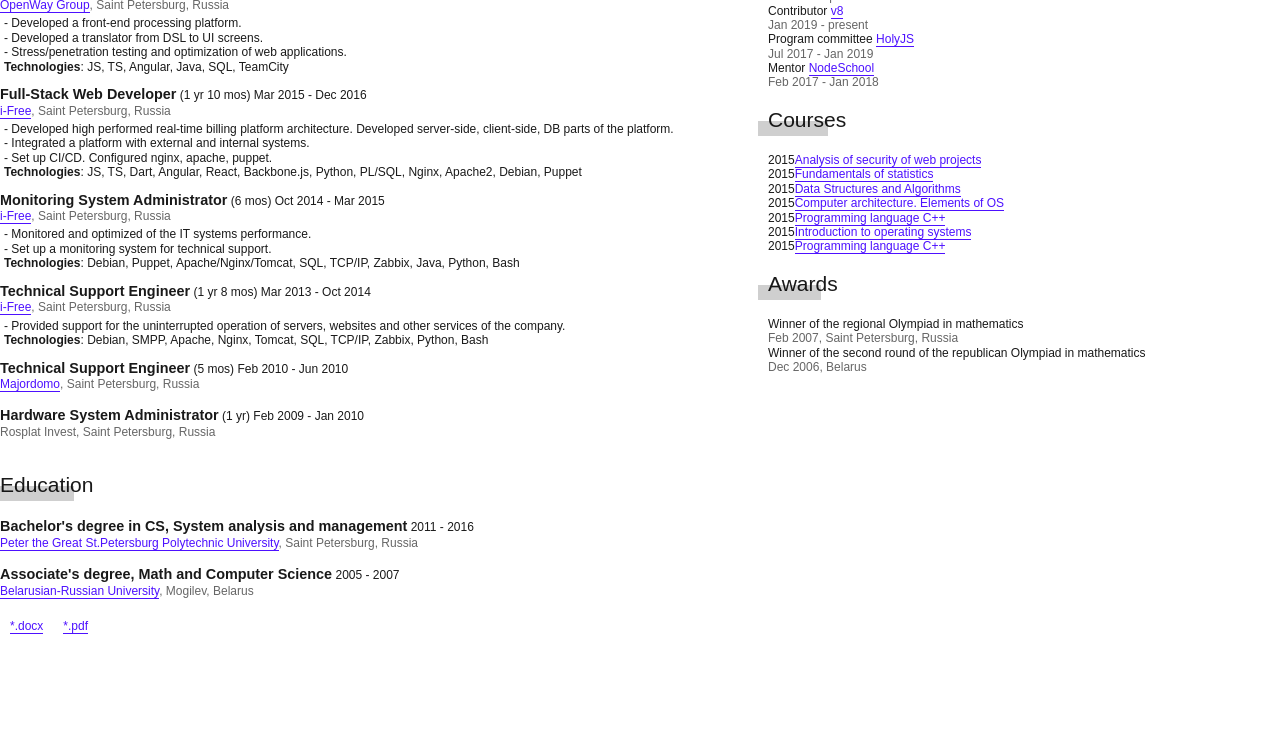
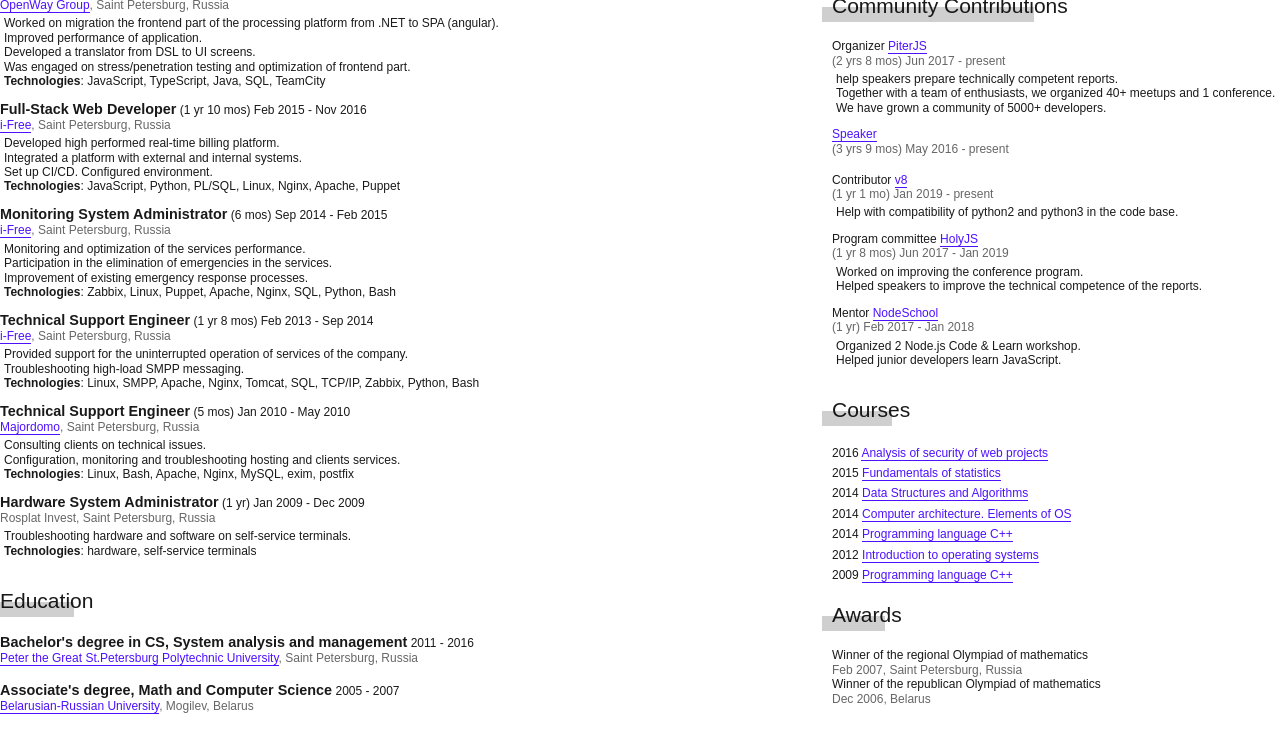
Before and after one commit to bmsdave/bmsdave.github.io, a Gatsby site: page /resume in a window 1280 px wide. Shown: the part 246-978 px from the top of the page. Before the commit the page ends 883 px from the top, so only its background shows below. Built offline with nearby package versions, Linux system fonts and the light colour scheme; Gatsby itself is replaced by a stand-in of ours; some packages are replaced by stand-ins of ours.

Commit message:
fix text experience and contributing

```diff
--- a/data/awards.json
+++ b/data/awards.json
@@ -1,11 +1,11 @@
 [
   {
-    "title": "Winner of the regional Olympiad in mathematics",
+    "title": "Winner of the regional Olympiad of mathematics",
     "date": "Feb 2007",
     "location": "Saint Petersburg, Russia"
   },
   {
-    "title": "Winner of the second round of the republican Olympiad in mathematics",
+    "title": "Winner of the republican Olympiad of mathematics",
     "date": "Dec 2006",
     "location": "Belarus"
   }
--- a/data/contributions.json
+++ b/data/contributions.json
@@ -1,32 +1,56 @@
 [
   {
     "title": "Organizer",
+    "description": [
+      "help speakers prepare technically competent reports.",
+      "Together with a team of enthusiasts, we organized 40+ meetups and 1 conference.",
+      "We have grown a community of 5000+ developers."
+    ],
     "organization": "PiterJS",
     "organizationLink": "https://medium.com/piterjs",
-      "date": "Mar 2017 - present"
+    "dateStart": "2017-6",
+    "dateEnd": null
   },
   {
     "title": "",
+    "description": [],
     "organization": "Speaker",
     "organizationLink": "https://bmsdave.github.io/talks",
-      "date": "Mar 2016 - present"
+    "dateStart": "2016-5",
+    "dateEnd": null
   },
   {
     "title": "Contributor",
+    "description": [
+      "Help with compatibility of python2 and python3 in the code base."
+    ],
     "organization": "v8",
     "organizationLink": "https://chromium-review.googlesource.com/q/owner:bmsdave%2540gmail.com",
-        "date": "Jan 2019 - present"
+    "dateStart": "2019-1",
+    "dateEnd": null
   },
   {
     "title": "Program committee",
+    "description": [
+      "Worked on improving the conference program.",
+      "Helped speakers to improve the technical competence of the reports."
+    ],
     "organization": "HolyJS",
     "organizationLink": "https://holyjs.ru/en/",
-      "date": "Jul 2017 - Jan 2019"
+    "date": "Jul 2017 - Jan 2019",
+    "dateStart": "2017-6",
+    "dateEnd": "2019-1"
   },
   {
     "title": "Mentor",
+    "description": [
+      "Organized 2 Node.js Code & Learn workshop.",
+      "Helped junior developers learn JavaScript."
+    ],
     "organization": "NodeSchool",
     "organizationLink": "https://nodeschool.io/spb/",
-      "date": "Feb 2017 - Jan 2018"
+    "date": "Feb 2017 - Jan 2018",
+    "dateStart": "2017-2",
+    "dateEnd": "2018-1"
   }
 ]
--- a/data/experience.json
+++ b/data/experience.json
@@ -5,8 +5,8 @@
     "organizationLink": "http://www.openwaygroup.com/",
     "location": "Saint Petersburg, Russia",
     "description": [
-      "Developing a front-end of platform and a DSL-translator. Monitoring a quality of code.",
-      "Ensuring a required level of test coverage, high quality Release Notes.",
+      "Developing the frontend of platform and a DSL-translator.",
+      "Ensuring a required level of test coverage, quality of code, Release Notes and documentation.",
       "Maintaining PA DSS/PCI DSS requirements and high level of security."
     ],
     "responsibilities": [
@@ -16,17 +16,16 @@
       "Ensuring high quality Release Notes.",
       "developing software to facilitate manual/automated product testing",
       "applying current and reliable software development technologies (for developing products)",
-
       "Controlling usage of 3rd party libraries in terms of absense of known security vulnerabilities and ensuring license compliance.",
       "Fixing defects according to regulations (SLA).",
       "Ensures implementation of non-functional requirements for the product.",
       "Performing the functions of the Information Security Officer (PCI DSS)."
     ],
     "technologies": [
-      "JS", "TS", "Angular", "Java", "SQL", "TeamCity"
+      "JavaScript", "TypeScript", "Java", "SQL", "TeamCity"
     ],
-    "dateStart": [2018,12],
-    "dateEnd": []
+    "dateStart": "2018-12",
+    "dateEnd": null
   },
 
   {
@@ -35,17 +34,18 @@
     "organizationLink": "http://www.openwaygroup.com/",
     "location": "Saint Petersburg, Russia",
     "description": [
-      "Developed a front-end processing platform.",
+      "Worked on migration the frontend part of the processing platform from .NET to SPA (angular).",
+      "Improved performance of application.",
       "Developed a translator from DSL to UI screens.",
-      "Stress/penetration testing and optimization of web applications."
+      "Was engaged on stress/penetration testing and optimization of frontend part."
     ],
     "responsibilities": [
     ],
     "technologies": [
-      "JS", "TS", "Angular", "Java", "SQL", "TeamCity"
+      "JavaScript", "TypeScript", "Java", "SQL", "TeamCity"
     ],
-    "dateStart": [2016, 11],
-    "dateEnd": [2018, 12]
+    "dateStart": "2016-11",
+    "dateEnd": "2018-12"
   },
 
   {
@@ -54,9 +54,9 @@
     "organizationLink": "http://www.i-free.com/en",
     "location": "Saint Petersburg, Russia",
     "description": [
-      "Developed high performed real-time billing platform architecture. Developed server-side, client-side, DB parts of the platform.",
+      "Developed high performed real-time billing platform.",
       "Integrated a platform with external and internal systems.",
-      "Set up CI/CD. Configured nginx, apache, puppet."
+      "Set up CI/CD. Configured environment."
     ],
     "responsibilities": [
       "Developing clients personal accounts.",
@@ -67,10 +67,10 @@
       "Configure nginx, apache, puppet configurations."
     ],
     "technologies": [
-      "JS", "TS", "Dart", "Angular", "React", "Backbone.js", "Python", "PL/SQL", "Nginx", "Apache2", "Debian", "Puppet"
+      "JavaScript", "Python", "PL/SQL", "Linux", "Nginx", "Apache", "Puppet"
     ],
-    "dateStart": [2015,2],
-    "dateEnd": [2016,11]
+    "dateStart": "2015-2",
+    "dateEnd": "2016-11"
   },
 
   {
@@ -79,12 +79,13 @@
     "organizationLink": "http://www.i-free.com/en",
     "location": "Saint Petersburg, Russia",
     "description": [
-      "Monitored and optimized of the IT systems performance.",
-      "Set up a monitoring system for technical support."
+      "Monitoring and optimization of the services performance.",
+      "Participation in the elimination of emergencies in the services.",
+      "Improvement of existing emergency response processes."
     ],
     "responsibilities": [
-      "Monitoring and optimization of the IT systems performance.",
-      "Participation in the elimination of emergencies in the server software workflow (regardless of the time of day).",
+      "Monitoring and optimization of the services performance.",
+      "Participation in the elimination of emergencies in the services.",
       "Improvement of existing emergency response processes."
     ],
     "functions": [
@@ -95,10 +96,10 @@
       "Providing technical recommendations to internal divisions of the company."
     ],
     "technologies": [
-      "Debian", "Puppet", "Apache/Nginx/Tomcat", "SQL", "TCP/IP", "Zabbix", "Java", "Python", "Bash"
+      "Zabbix", "Linux", "Puppet", "Apache", "Nginx", "SQL", "Python", "Bash"
     ],
-    "dateStart": [2014, 9],
-    "dateEnd": [2015, 2]
+    "dateStart": "2014-9",
+    "dateEnd": "2015-2"
   },
   {
     "title": "Technical Support Engineer",
@@ -106,7 +107,8 @@
     "organizationLink": "http://www.i-free.com/en",
     "location": "Saint Petersburg, Russia",
     "description": [
-      "Provided support for the uninterrupted operation of servers, websites and other services of the company."
+      "Provided support for the uninterrupted operation of services of the company.",
+      "Troubleshooting high-load SMPP messaging."
     ],
     "responsibilities": [
       "Round-the-clock monitoring of the company's servers and services and rapid response to the occurred problems.",
@@ -116,10 +118,10 @@
       "Providing technical recommendations to the company’s internal divisions."
     ],
     "technologies": [
-      "Debian", "SMPP", "Apache", "Nginx", "Tomcat", "SQL", "TCP/IP", "Zabbix", "Python", "Bash"
+      "Linux", "SMPP", "Apache", "Nginx", "Tomcat", "SQL", "TCP/IP", "Zabbix", "Python", "Bash"
     ],
-    "dateStart": [2013, 2],
-    "dateEnd": [2014, 9]
+    "dateStart": "2013-2",
+    "dateEnd": "2014-9"
   },
   {
     "title": "Technical Support Engineer",
@@ -127,11 +129,10 @@
     "organizationLink": "https://www.majordomo.ru/",
     "location": "Saint Petersburg, Russia",
     "description": [
+      "Consulting clients on technical issues.",
+      "Configuration, monitoring and troubleshooting hosting and clients services."
     ],
-    "responsibilities": [
-      "Consulting clients on technical issues.",
-      "Localization and elimination of problems related to the functioning of the services provided by the company."
-    ],
+    "responsibilities": [],
     "functions": [
       "Debugging and analysis of application traffic in the interaction of the main protocols (DNS, FTP, SSH, POP3, SMTP, HTTP).",
       "Configuration and monitoring of the Linux/FreeBSD operating system group, configuration and monitoring of services (Apache, Nginx, MySQL, exim/postfix).",
@@ -139,23 +140,25 @@
       "Administration of web servers and organization of websites.",
       "Competent written and oral communication with clients, ability to formulate the thoughts and deliver them in a clear way to the interlocutor."
     ],
-    "technologies": [],
-    "dateStart": [2010, 1],
-    "dateEnd": [2010, 5]
+    "technologies": [
+      "Linux", "Bash", "Apache", "Nginx", "MySQL", "exim", "postfix"
+    ],
+    "dateStart": "2010-1",
+    "dateEnd": "2010-5"
   },
   {
     "title": "Hardware System Administrator",
     "organization": "Rosplat Invest",
     "organizationLink": null,
     "location": "Saint Petersburg, Russia",
-    "description": [],
-    "responsibilities": [
-      "Technical support of terminals.",
-      "Hardware and software troubleshooting.",
-      "Replacement of the IT components."
+    "description": [
+      "Troubleshooting hardware and software on self-service terminals."
     ],
-    "technologies": [],
-    "dateStart": [2009, 1],
-    "dateEnd": [2009, 12]
+    "responsibilities": [],
+    "technologies": [
+      "hardware", "self-service terminals"
+    ],
+    "dateStart": "2009-1",
+    "dateEnd": "2009-12"
   }
 ]
--- a/gatsby-config.js
+++ b/gatsby-config.js
@@ -123,7 +123,7 @@ module.exports = {
     {
       resolve: `gatsby-plugin-offline`,
       options: {
-        cacheId: 'gatsby-plugin-offline-18',
+        cacheId: 'gatsby-plugin-offline-19',
       },
     },
     {
--- a/src/components/blocks/contributionsBlock.jsx
+++ b/src/components/blocks/contributionsBlock.jsx
@@ -1,23 +1,41 @@
 import React from 'react'
 import { FancyH2 } from '../elements/fancyHeader'
-import { Event, EventTitle, EventSubtitle } from '../elements/events'
+import { Event, EventTitle, EventSubtitle, EventTitleGray, EventTime, EventTimeMain, EventDescription } from '../elements/events'
+import { getCountOfEvent, getIntervalOfEvent } from '../../utils/timeIntervals'
 
 export default class ContributionsBlock extends React.Component {
   render() {
+    console.log(this.props.contributions);
     return (
       <React.Fragment>
         <FancyH2>Community Contributions</FancyH2>
+        <ul style={{listStyle:'none'}}>
           {this.props.contributions.map(contribution => (
-          <Event key={contribution.organizationLink}>
+            <li key={contribution.organizationLink}>
+              <Event>
                 <EventTitle>
                   {contribution.title}{' '}
                   <a href={contribution.organizationLink} target="_blank">
                     {contribution.organization}
-              </a>
+                  </a>{' '}
                 </EventTitle>
-            <EventSubtitle>{contribution.date}</EventSubtitle>
+                <EventSubtitle>
+                  <EventTime>
+                    <EventTimeMain>
+                      ({getCountOfEvent(contribution)})
+                    </EventTimeMain>{' '}
+                    {getIntervalOfEvent(contribution)}
+                  </EventTime>
+                </EventSubtitle>
+                <EventDescription>
+                  {contribution.description.map((desc, index) => {
+                    return <p key={index}>{desc}</p>
+                  })}
+                </EventDescription>
               </Event>
+            </li>
           ))}
+        </ul>
       </React.Fragment>
     )
   }
--- a/src/components/blocks/coursesBlock.jsx
+++ b/src/components/blocks/coursesBlock.jsx
@@ -8,9 +8,9 @@ export default class CoursesBlock extends React.Component {
       <React.Fragment>
         <FancyH2>Courses</FancyH2>
         {this.props.courses.map(course => (
-          <Event key={course.link}>
+          <Event key={course.link} style={{lineHeight:1.7}}>
             <EventTitle>
-              <EventTime>{'2015'}</EventTime>
+              <EventTime>{course.date.split(' ')[1]}</EventTime>{' '}
               <a href={course.link} target="_blank">
                 {course.title}
               </a>
--- a/src/components/blocks/experienceBlock.jsx
+++ b/src/components/blocks/experienceBlock.jsx
@@ -60,7 +60,7 @@ export default class ExperienceBlock extends React.Component {
                   </EventSubtitle>
                   <EventDescription>
                     {experience.description.map((desc, index) => {
-                      return <p key={index}> - {desc}</p>
+                      return <p key={index}>{desc}</p>
                     })}
                     {experience.technologies.length > 0 && (
                       <p>
--- a/src/components/elements/elements.jsx
+++ b/src/components/elements/elements.jsx
@@ -15,8 +15,7 @@ const LeadContactsContainer = styled('div')`
   }
 
   li {
-    display: inline-block;
-    line-height: 2;
+    line-height: 2.4;
     margin: 10px;
 
     a {
@@ -169,7 +168,7 @@ const Row = styled('div')`
   }
 `
 
-const Download = styled('a')`
+const Download = styled('button')`
   margin: 10px;
   @media print {
     display: none;
--- a/src/components/elements/events.jsx
+++ b/src/components/elements/events.jsx
@@ -6,6 +6,7 @@ const Timeline = styled('section')`
   width: 100%;
 
   ul {
+    list-style-type: none;
   }
 
   ul li {
@@ -38,6 +39,10 @@ const EventTitleStrong = styled('strong')`
   font-size: 1.2em;
 `
 
+const EventTitleGray = styled('span')`
+  color: #666;
+`
+
 const EventSubtitle = styled('div')`
   color: #666;
 `
@@ -59,6 +64,7 @@ export {
   Event,
   EventTitle,
   EventTitleStrong,
+  EventTitleGray,
   EventSubtitle,
   EventTime,
   EventTimeMain,
--- a/src/pages/resume.jsx
+++ b/src/pages/resume.jsx
@@ -21,13 +21,13 @@ const RowResume = styled(Row)`
 
   > div:first-child {
     position: relative;
-    width: 60%;
+    width: 65%;
     padding-right: 32px;
   }
 
   > div:last-child {
     position: relative;
-    width: 40%;
+    width: 35%;
   }
 `
 
@@ -62,20 +62,6 @@ class Resume extends React.Component {
             <ContactsFooterBlock links={Config.userLinks} />
           </div>
         </RowResume>
-        <Download
-          href="../assets/cv/vgorbachev_cv.docx"
-          alt="*.docx"
-          target="_blank"
-        >
-          *.docx
-        </Download>
-        <Download
-          href="../assets/cv/vgorbachev_cv.pdf"
-          alt="*.pdf"
-          target="_blank"
-        >
-          *.pdf
-        </Download>
       </div>
     )
   }
@@ -114,9 +100,11 @@ export const pageQuery = graphql`
       edges {
         node {
           title
+          description
           organization
           organizationLink
-          date
+          dateStart
+          dateEnd
         }
       }
     }
--- a/src/utils/timeIntervals.js
+++ b/src/utils/timeIntervals.js
@@ -7,19 +7,19 @@ import sortBy from 'lodash/sortBy'
 import keys from 'lodash/keys'
 
 const getIntervalOfEvent = event => {
-  const start = format(new Date(...event.dateStart), 'MMM yyyy')
+  const start = format(new Date(event.dateStart), 'MMM yyyy')
   const end =
-    event.dateEnd.length === 0
+    event.dateEnd === null
       ? 'present'
-      : format(new Date(...event.dateEnd), 'MMM yyyy')
+      : format(new Date(event.dateEnd), 'MMM yyyy')
   return `${start} - ${end}`
 }
 
 const getFullEventTimeCount = events => {
   return Math.ceil(
     events.reduce((count, event) => {
-      const start = new Date(...event.dateStart)
-      const end = addMonths(new Date(...event.dateEnd), 1)
+      const start = new Date(event.dateStart)
+      const end = addMonths(event.dateEnd ? new Date(event.dateEnd) : new Date(), 1)
       return count + differenceInMonths(end, start)
     }, 0) / 12
   )
@@ -27,8 +27,8 @@ const getFullEventTimeCount = events => {
 
 const getCountOfEvent = event => {
   let count = ''
-  const start = new Date(...event.dateStart)
-  const end = addMonths(new Date(...event.dateEnd), 1)
+  const start = new Date(event.dateStart)
+  const end = addMonths(event.dateEnd ? new Date(event.dateEnd) : new Date(), 1)
 
   const years = differenceInYears(end, start)
   const months = differenceInMonths(end, start) % 12
```
Lines whose indentation alone changed are shown as unchanged.
